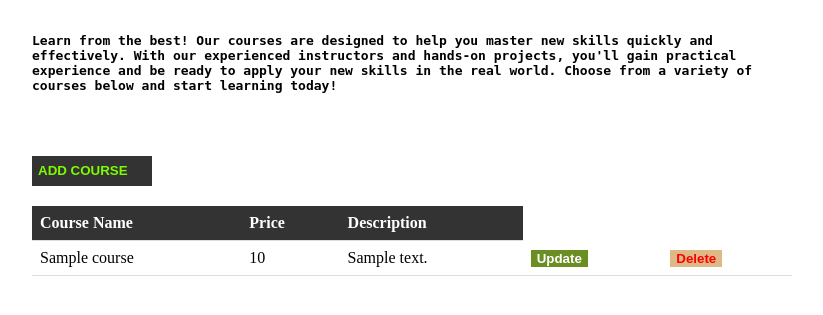
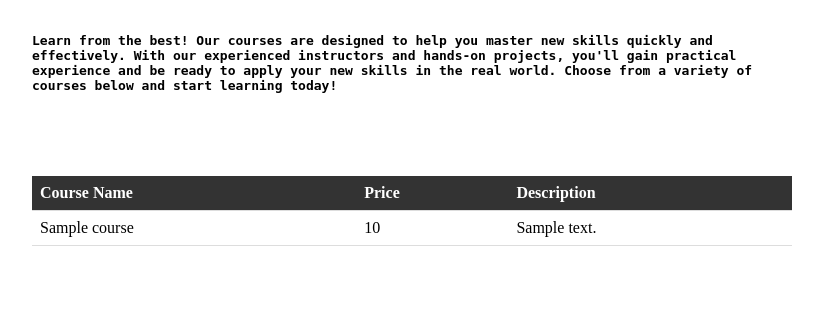
Before and after one commit to eri1on/ProjeektiWEB, a PHP site: page /Course/course.php in a window 1280 px wide. Shown: the part 120-435 px from the top of the page, without its empty margins (228-1051 px from the left). Run offline with PHP 8.4, Linux system fonts and the light colour scheme; the visitor is signed in with stand-in values (Sample User, id 1); tables that the repository leaves empty or names only in its code hold one stand-in row (values such as "Sample post").

Commit message:
display buttons only if user is admin

```diff
--- a/Course/course.php
+++ b/Course/course.php
@@ -1,11 +1,15 @@
 <?php
+    session_start();
     include '../DB/connect.php';
 
+    if(!isset($_SESSION['username'])){
+        header('location:login.php');
+    } else {
+        $username = $_SESSION['username'];
+    }
 ?>
 
-
 <!DOCTYPE html>
-
 <html>
 <head>
     <meta charset="utf-8">
@@ -24,61 +28,58 @@ include '../DB/connect.php';
         <section class="marketing">
             <p class="p">Learn from the best! Our courses are designed to help you master new skills quickly and effectively. With our experienced instructors and hands-on projects, you'll gain practical experience and be ready to apply your new skills in the real world. Choose from a variety of courses below and start learning today!</p>
         </section>
-        <button class="btn-create"> <a href="create-course.php">ADD COURSE </a></button>
+
+        <?php
+            // check if the user is an admin
+            $query = "SELECT role FROM user WHERE username='$username'";
+            $result = mysqli_query($con, $query);
+            $row = mysqli_fetch_assoc($result);
+            $role = $row['role'];
+
+            // display the add course button if the user is an admin
+            if ($role == 1) {
+                echo '<button class="btn-create"> <a href="create-course.php">ADD COURSE </a></button>';
+            }
+        ?>
+
         <section class="courses">
             <table>
                 <tr>
-
                     <th>Course Name</th>
                     <th>Price</th>
                     <th>Description</th>
                     <th class="course-id">Id</th>
                 </tr>
+
                 <?php
-                $sql="select * from `course`";
-                $result=mysqli_query($con,$sql);
-                if($result){
+                    $sql = "SELECT * FROM `course`";
+                    $result = mysqli_query($con, $sql);
 
-                     while($row=mysqli_fetch_assoc($result)){
-                          $id=$row['id'];
-                          $name=$row['name'];
-                          $price=$row['price'];
-                          $description=$row['description'];
+                    if ($result) {
+                        while ($row = mysqli_fetch_assoc($result)) {
+                            $id = $row['id'];
+                            $name = $row['name'];
+                            $price = $row['price'];
+                            $description = $row['description'];
 
+                            echo '<tr>';
+                            echo '<td>'.$name.'</td>';
+                            echo '<td>'.$price.'</td>';
+                            echo '<td>'.$description.'</td>';
+                            echo '<td scope="row" class="course-id">'.$id.'</td>';
 
-                          echo'
-                          <tr>
-
-                          <td>'.$name.'</td>
-                          <td>'.$price.'</td>
-                          <td >'.$description.'</td>
-                          <td scope="row" class="course-id">'.$id.'</td>
-
-                          <td>  <button class="btn-update"> <a href="update-course.php?updateid='.$id.'">Update</a> </button>  </td>
-                          <td>  <button class="btn-delete"> <a href="delete-course.php?deleteid='.$id.'">Delete</a> </button>  </td>
-
-
-
-
-                          </tr>
-
-
-                          ';
-
-
+                            // display the update and delete buttons if the user is an admin
+                            if ($role == 1) {
+                                echo '<td>  <button class="btn-update"> <a href="update-course.php?updateid='.$id.'">Update</a> </button>  </td>';
+                                echo '<td>  <button class="btn-delete"> <a href="delete-course.php?deleteid='.$id.'">Delete</a> </button>  </td>';
                             }
 
-
-
+                            echo '</tr>';
                         }
-
-
-
+                    }
                 ?>
             </table>
-
         </section>
     </main>
-
 </body>
 </html>
```
Lines whose indentation alone changed are shown as unchanged.
